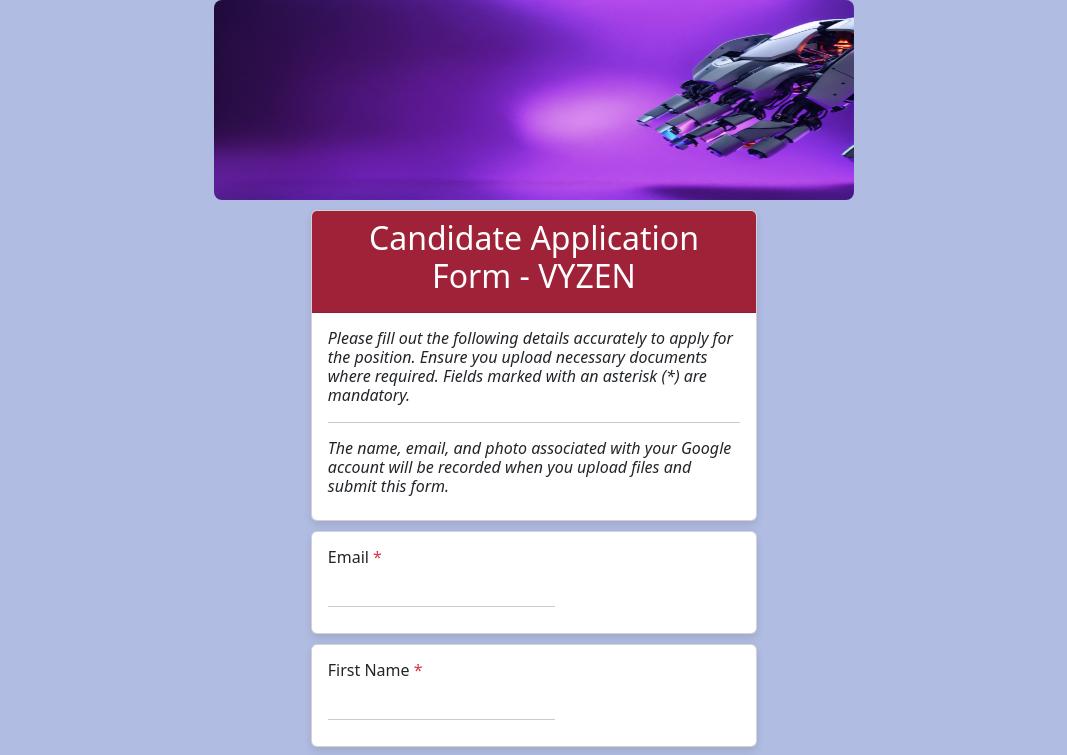
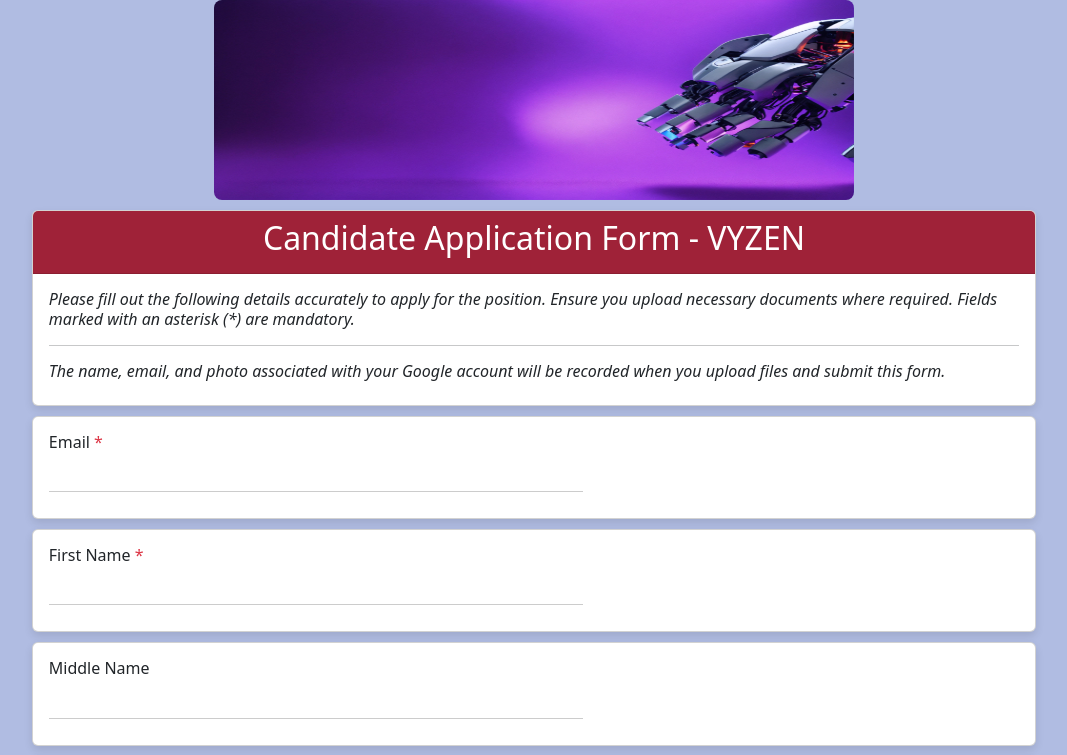
Before and after one commit to Deepak746/Form, a React (Create React App) app in the folder frontend/: page / in a window 1280 px wide. Shown: the top 755 px of the page, without its empty margins (106-1173 px from the left). Built offline with nearby package versions, Linux system fonts and the light colour scheme.

Commit message:
submit2 commit

```diff
--- a/frontend/src/App.css
+++ b/frontend/src/App.css
@@ -74,18 +74,21 @@
 
 @media (min-width: 576px) {
   .card {
-    width: 70% !important; /* Adjust width for smaller screens */
+    width: 90% !important; /* Adjust width for smaller screens */
+  }
+  .header-image .header {
+    width: 90% !important; /* Adjust width for smaller screens */
   }
 }
 
 @media (min-width: 768px) {
-  .card {
+  .card .header-image .header {
     width: 50% !important; /* Adjust width for medium screens */
   }
 }
 
 @media (min-width: 992px) {
-  .card {
+  .card .header-image .header {
     width: 40% !important; /* Adjust width for large screens */
   }
 }
```
